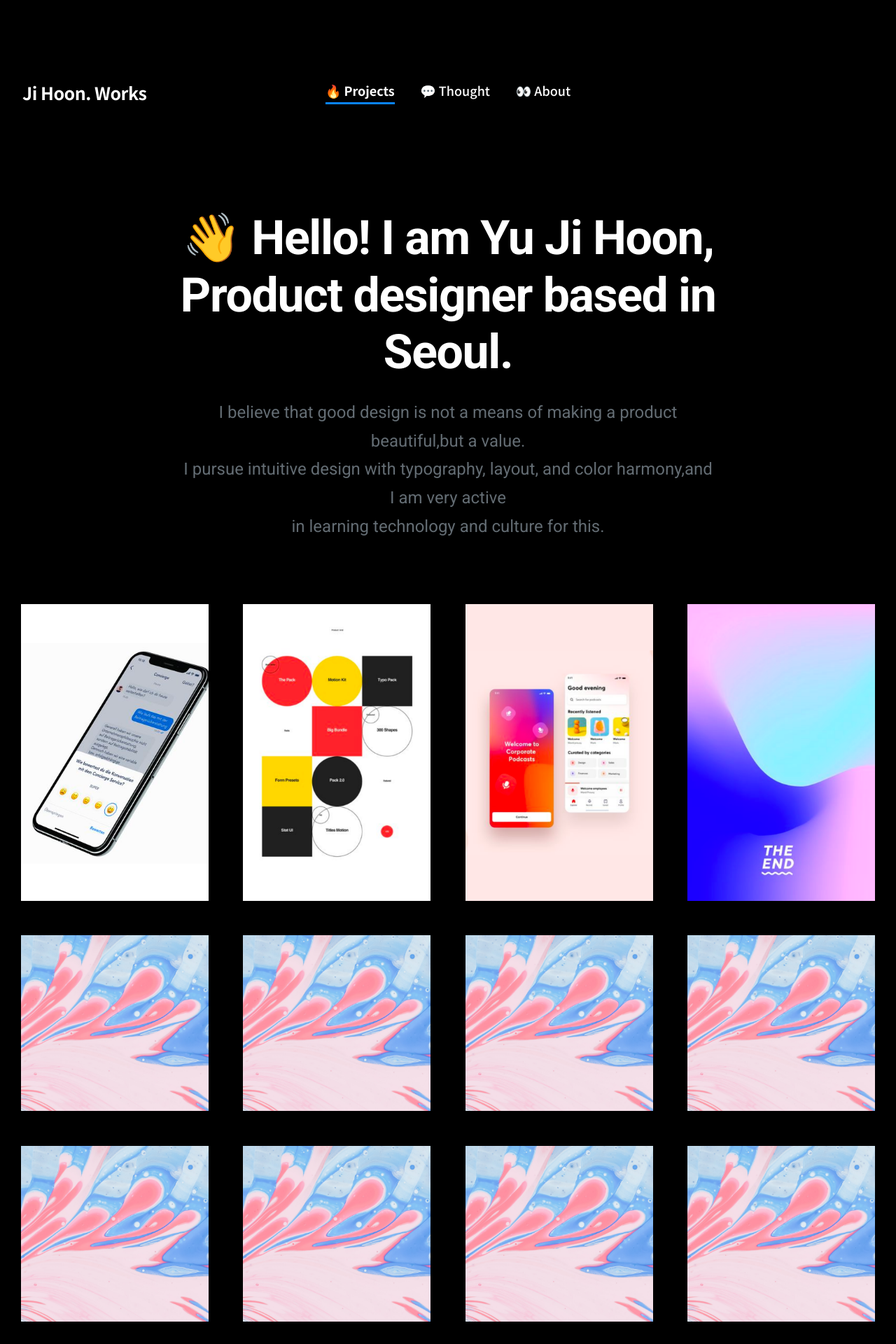
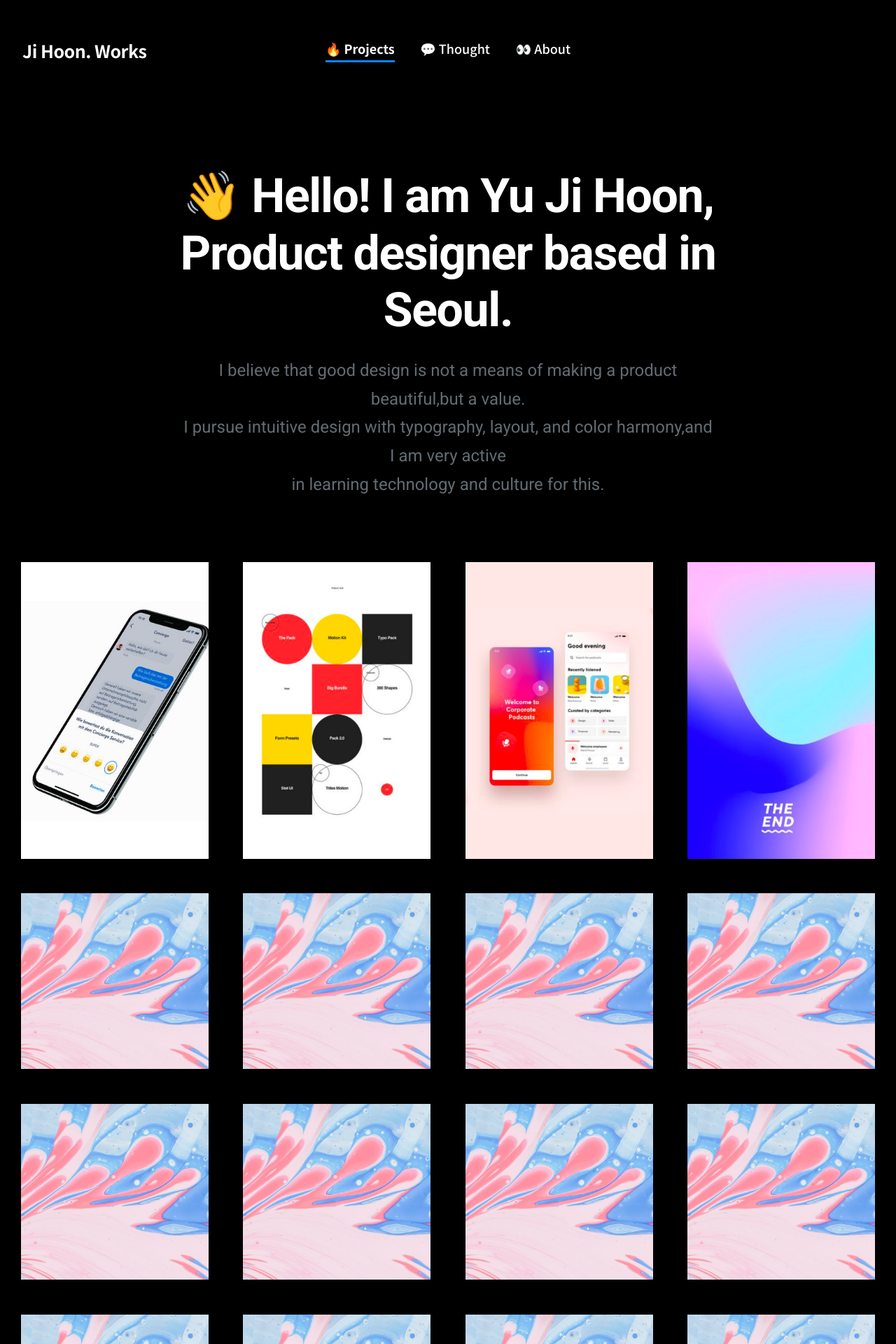
Before and after one commit to jihoon-yu/jihoon-yu.github.io, a Jekyll site: the page built from index.html, in a window 1280 px wide. Shown: the top 1920 px of the page at 70% size. Built offline with Jekyll 4.4.1, drawn with Linux system fonts in a browser that asks for light colours; nearby versions of some CDN libraries.

Commit message:
Update _header.scss

```diff
--- a/_sass/_includes/_header.scss
+++ b/_sass/_includes/_header.scss
@@ -19,7 +19,7 @@
   }
 
   @include mq(laptop) {
-    margin-top: 60px;
+    margin-top: 0;
   }
 }
 
```
